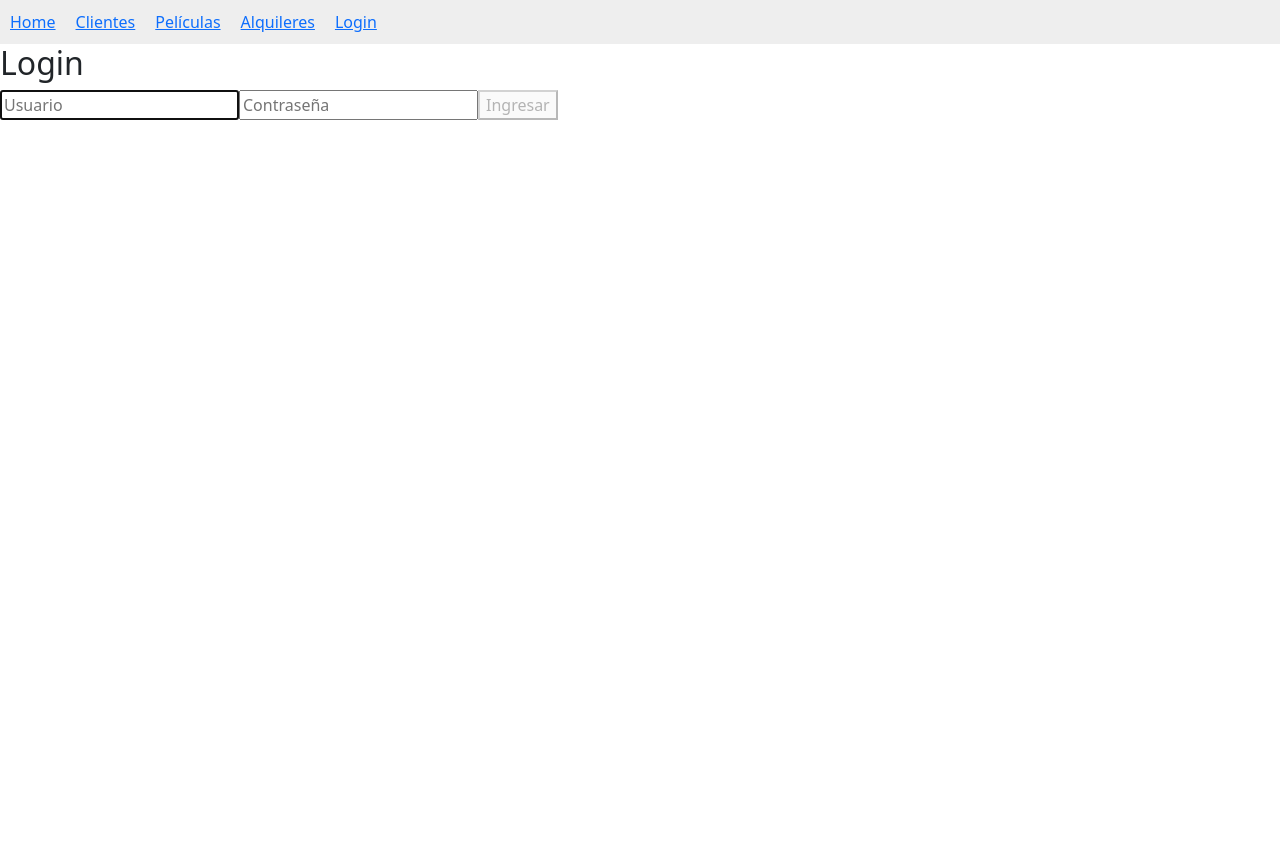
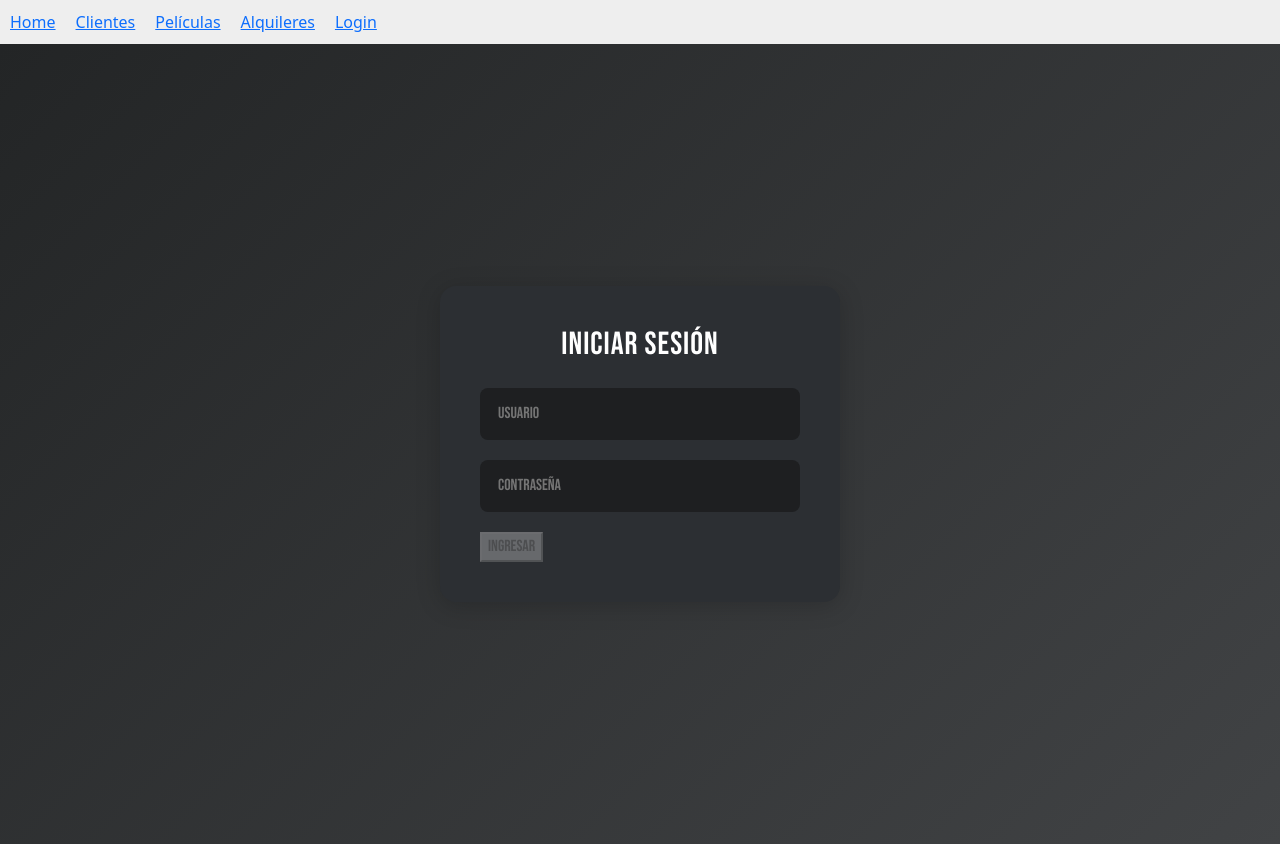
Before and after one commit to Pato-24/TP-FINAL-VIDEOTECA, a React (Vite) app: page /login in a window 1280 px wide. Before the commit the page ends 800 px from the top, so only its background shows below. Built offline with nearby package versions, Linux system fonts and the light colour scheme.

Commit message:
login modificado

```diff
--- /dev/null
+++ b/src/components/Login.css
@@ -0,0 +1,37 @@
+.login-container {
+  min-height: 100vh;
+  background: linear-gradient(135deg, #232526 0%, #414345 100%);
+  display: flex;
+  align-items: center;
+  justify-content: center;
+  font-family: 'Bebas Neue', Arial, sans-serif;
+}
+
+.login-form {
+  background: #2c2f33;
+  padding: 40px;
+  border-radius: 16px;
+  box-shadow: 0 4px 24px rgba(0, 0, 0, 0.18);
+  color: #fff;
+  width: 100%;
+  max-width: 400px;
+}
+
+.login-form h2 {
+  text-align: center;
+  margin-bottom: 24px;
+  color: #ffffff;
+  font-size: 2em;
+  letter-spacing: 1px;
+}
+
+.login-form input {
+  width: 100%;
+  padding: 14px 18px;
+  margin-bottom: 20px;
+  border: none;
+  border-radius: 8px;
+  background: #1e1f21;
+  color: #fff;
+  font-size: 1em;
+}
--- a/src/pages/Login.jsx
+++ b/src/pages/Login.jsx
@@ -1,6 +1,8 @@
 import { useState } from "react";
 import axios from "axios";
 import { useNavigate } from "react-router-dom";
+import "../components/Login.css";
+ // Asegurate de crear este archivo para los estilos personalizados
 
 const Login = () => {
   const [usuario, setUsuario] = useState("");
@@ -33,26 +35,29 @@ const Login = () => {
   };
 
   return (
-    <form onSubmit={handleLogin}>
-      <h2>Login</h2>
-      {error && <div style={{ color: "red" }}>{error}</div>}
+    <div className="login-container">
+      <form onSubmit={handleLogin} className="login-form">
+        <h2>Iniciar Sesión</h2>
+        {error && <p className="login-error">{error}</p>}
         <input
           type="text"
           placeholder="Usuario"
           value={usuario}
           onChange={(e) => setUsuario(e.target.value)}
-        autoFocus
+          required
         />
         <input
           type="password"
           placeholder="Contraseña"
           value={password}
           onChange={(e) => setPassword(e.target.value)}
+          required
         />
         <button type="submit" disabled={!usuario || !password || loading}>
           {loading ? "Ingresando..." : "Ingresar"}
         </button>
       </form>
+    </div>
   );
 };
 
```
Lines whose indentation alone changed are shown as unchanged.
